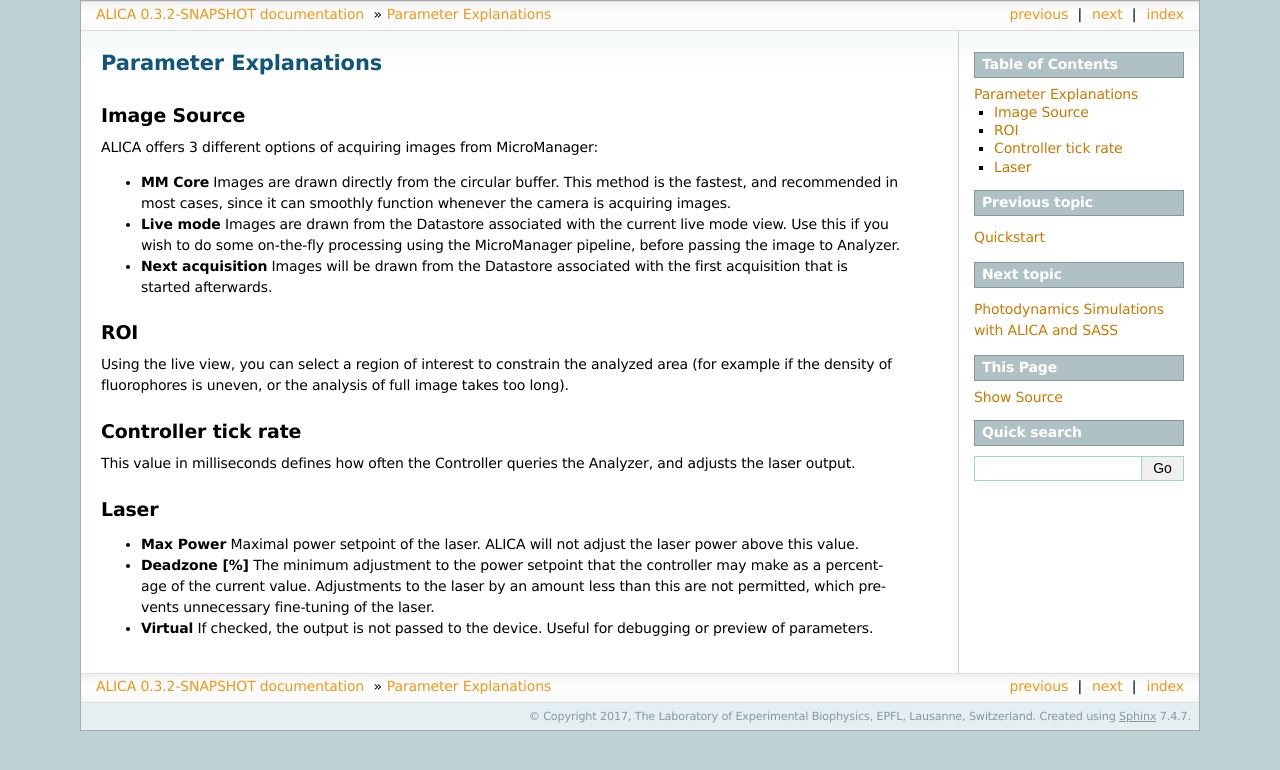
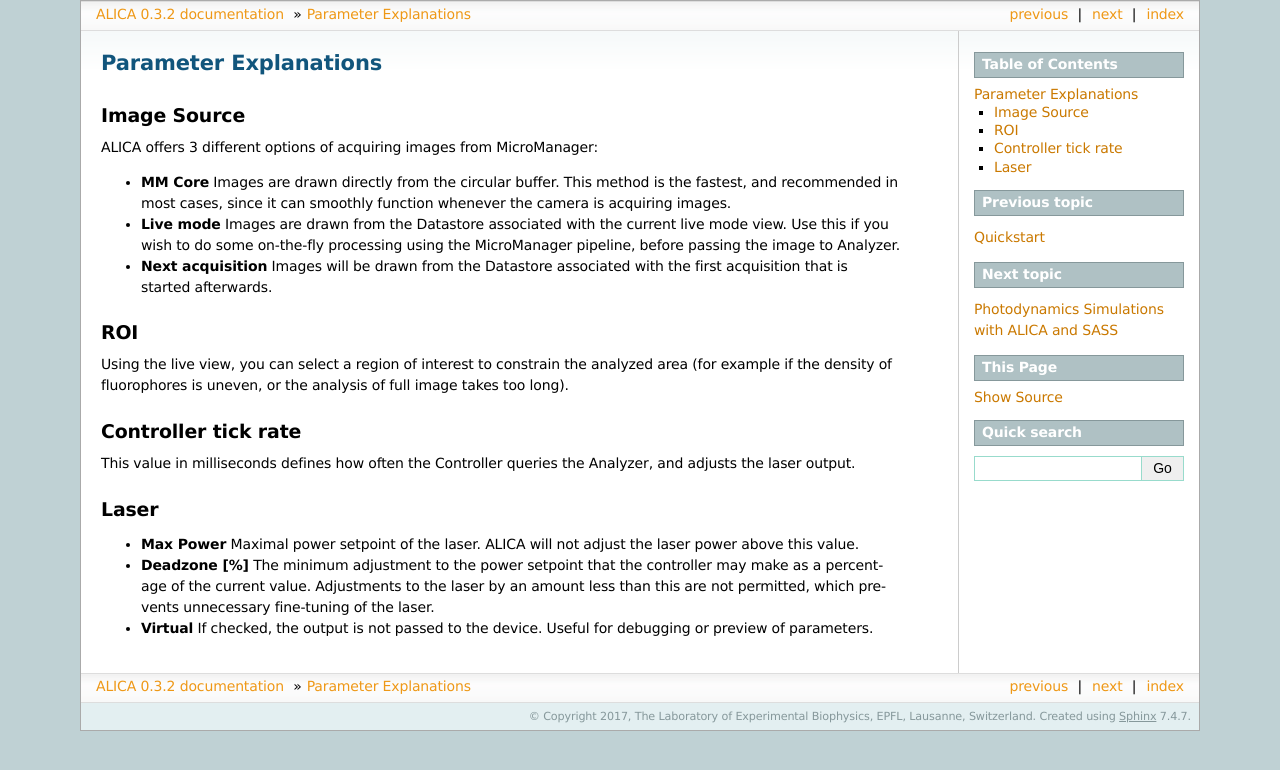
Before and after one commit to LEB-EPFL/ALICA, a Sphinx documentation site: the page built from docs/source/parameters.rst, in a window 1280 px wide. Shown: the top 770 px of the page. Built offline with Sphinx 7.4.7, drawn with Linux system fonts in a browser that asks for light colours; pages that are not in the unit, such as notebooks, are missing from menus.

Commit message:
Bump patch version number.

```diff
--- a/docs/source/conf.py
+++ b/docs/source/conf.py
@@ -60,9 +60,9 @@
 # built documents.
 #
 # The short X.Y version.
-version = '0.3.2-SNAPSHOT'
+version = '0.3.2'
 # The full version, including alpha/beta/rc tags.
-release = '0.3.2-SNAPSHOT'
+release = '0.3.2'
 
 # The language for content autogenerated by Sphinx. Refer to documentation
 # for a list of supported languages.
--- a/pom.xml
+++ b/pom.xml
@@ -3,7 +3,7 @@
     <modelVersion>4.0.0</modelVersion>
     <groupId>ch.epfl.leb</groupId>
     <artifactId>ALICA_</artifactId>
-    <version>0.3.2-SNAPSHOT</version>
+    <version>0.3.2</version>
     <packaging>jar</packaging>
 
     <properties>
```
Also changed, not shown: CHANGELOG.md (+4 -3 lines), 1 other file.
